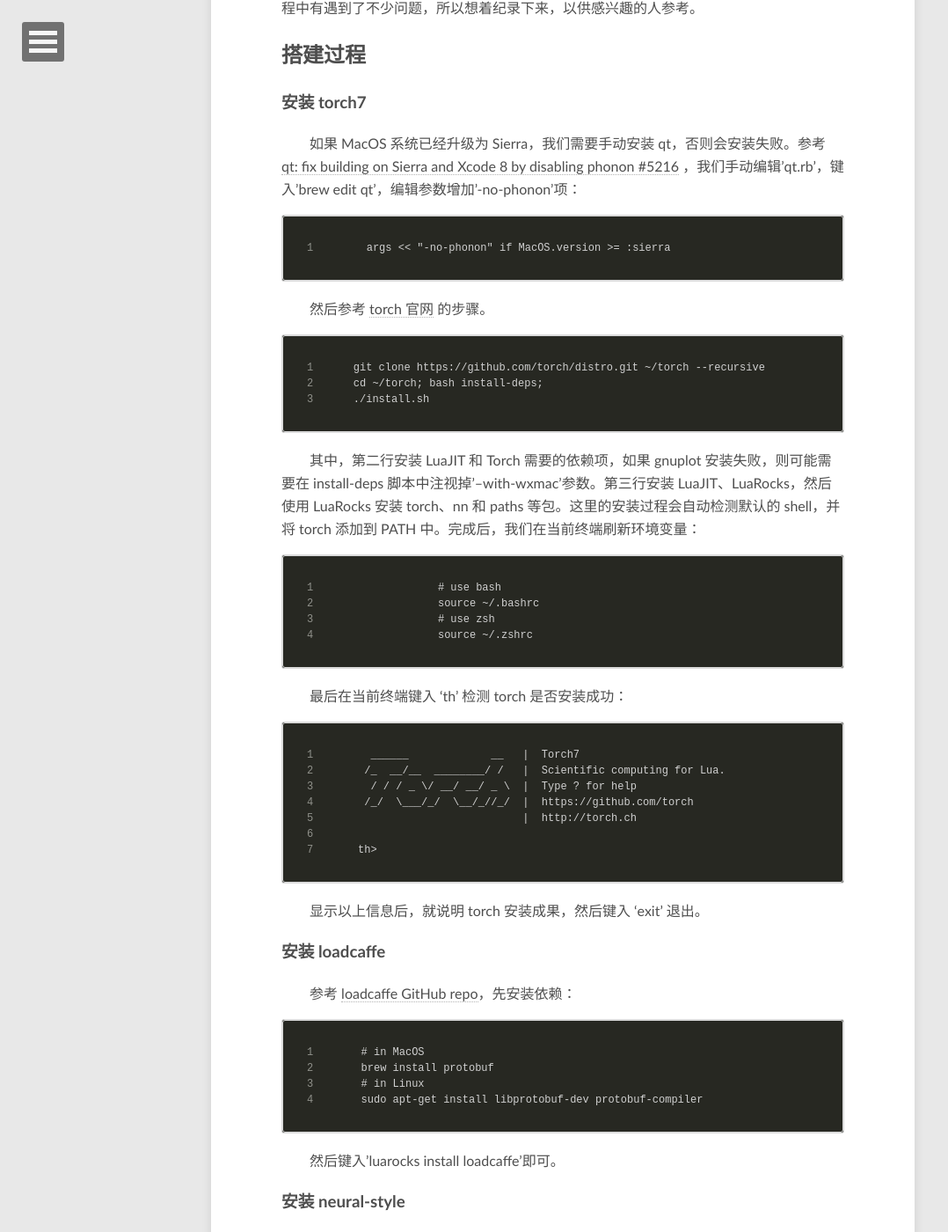
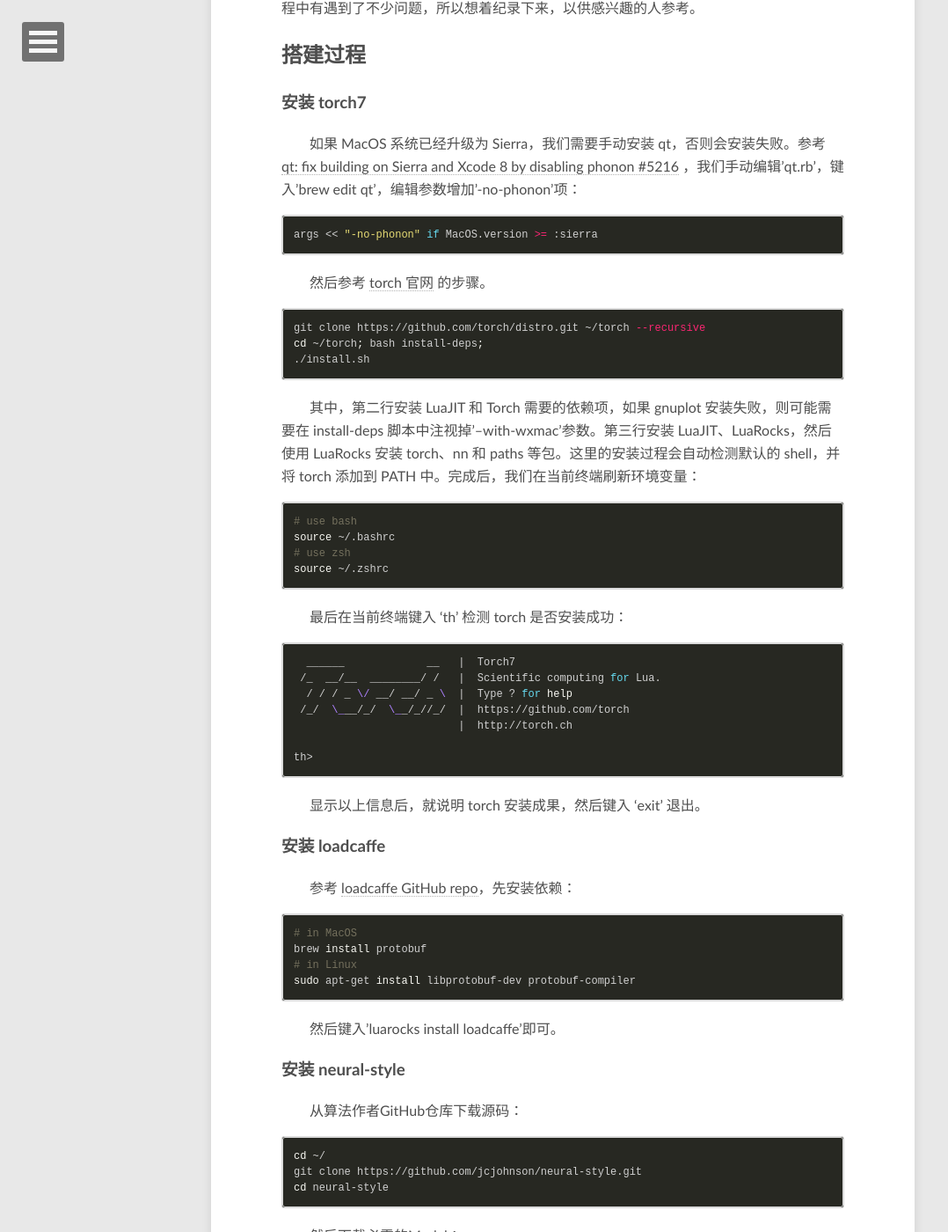
Before and after one commit to uare/uare.github.io, a Jekyll site: the page built from _posts/2016-10-05-making-a-prisma-or-ostagram-by-neural-style.md, in a window 1280 px wide and 1400 px high, scrolled down 550 px. Shown: the whole window at 88% size, without its empty margins (0-1078 px from the left). Built offline with Jekyll 4.4.1, drawn with Linux system fonts in a browser that asks for light colours; comment, search, counter and statistics services are not loaded; some of the changed text lies outside the part shown.

Commit message:
update kramdown

```diff
--- a/Gemfile
+++ b/Gemfile
@@ -1,2 +1,2 @@
-source 'https://ruby.taobao.org'
-gem 'github-pages'
+source 'https://rubygems.org'
+gem 'github-pages', group: :jekyll_plugins
--- a/_config.yml
+++ b/_config.yml
@@ -21,19 +21,10 @@
 markdown: kramdown
 kramdown:
   input: GFM
-  hard_wrap: ture
-  auto_ids: true
-  footnote_nr: 1
-  entity_output: as_char
-  toc_levels: 1..6
-  enable_coderay: false
-
-  coderay:
-    coderay_line_numbers: nil
-    coderay_line_numbers_start: 1
-    coderay_tab_width: 4
-    coderay_bold_every: 10
-    coderay_css: class
+  hard_wrap: true
+  syntax_highlighter: rouge
+  syntax_highlighter_opts:
+    default_lang: shell
 
 # Analytics and webmaster tools stuff goes here
 google_analytics: UA-74320749-1
```
Also changed, not shown: _posts/2017-02-28-weibo-backup-and-introduction-of-google-script.md (+4 -3 lines).
